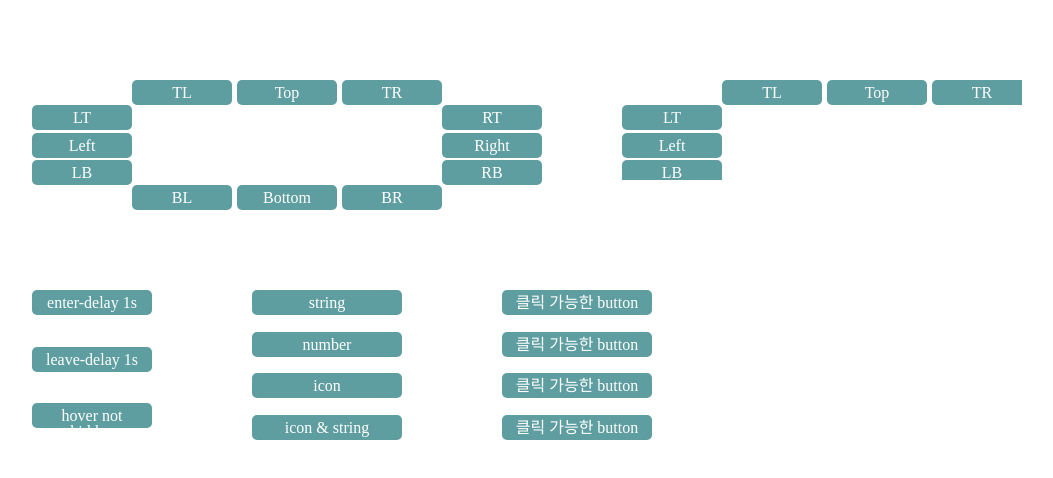
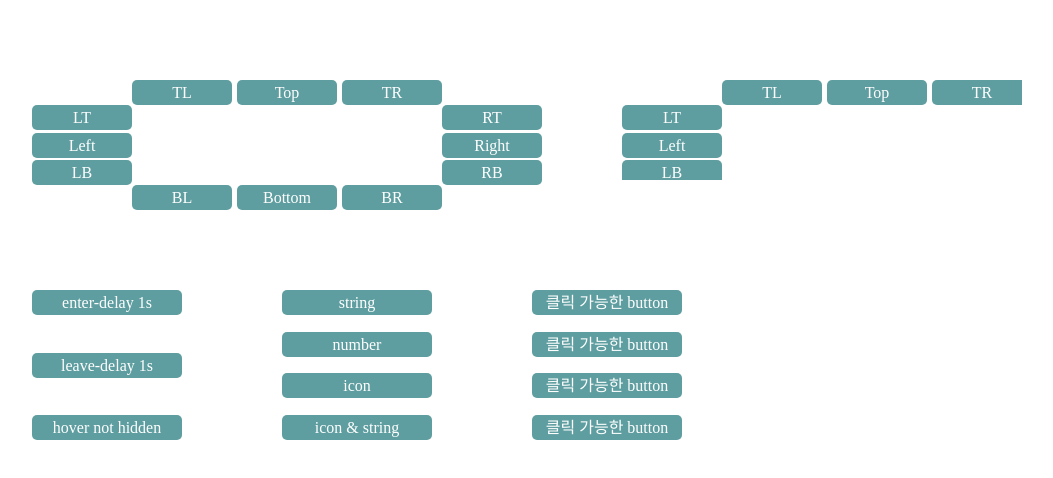
Before and after one commit to chaechae66/terra_assignment, a React (Vite) app: page / in a window 1280 px wide. Shown: the top 478 px of the page, without its empty margins (118-1171 px from the left). Built offline with nearby package versions, Linux system fonts and the light colour scheme.

Commit message:
Design: 버튼 너비 수정

```diff
--- a/src/App.scss
+++ b/src/App.scss
@@ -55,7 +55,7 @@
     height: 150px;
     justify-content: space-between;
     & .button {
-      width: 120px;
+      width: 150px;
     }
   }
   .data-type-section,
```
